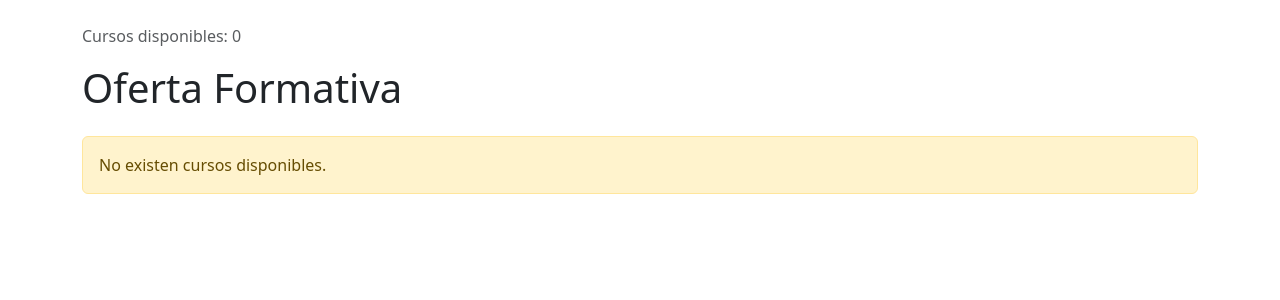
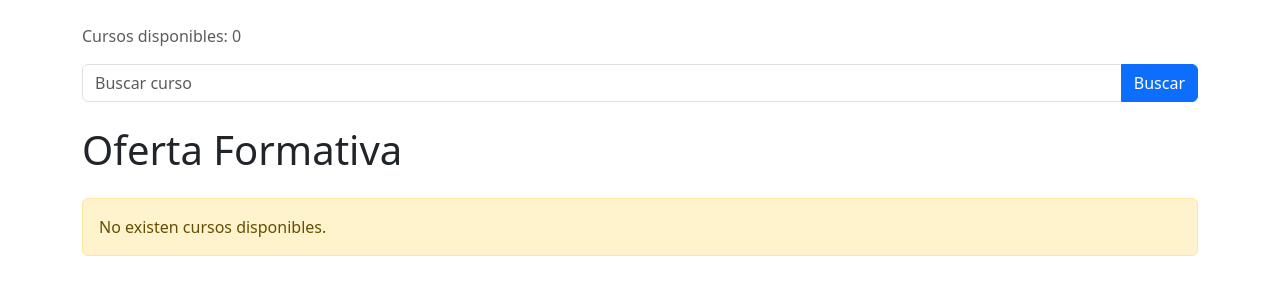
Before and after one commit to DannoEery/gestion_formacion, a Django app: page /cursos/ in a window 1280 px wide. Shown: the part 56-356 px from the top of the page. Run offline with Django 5.2, Linux system fonts and the light colour scheme; data that the repository does not hold is empty; parts of the project's set-up code (start-up, migrations or seed data) failed here and were passed over; some libraries are stand-ins or nearby versions.

Commit message:
Modificado views.py

```diff
--- a/templates/cursos/lista_cursos.html
+++ b/templates/cursos/lista_cursos.html
@@ -13,6 +13,16 @@ Cursos
     Cursos disponibles: {{ total_cursos }}
 </p>
 {# Muestra el total de cursos activos enviados desde la vista #}
+
+<form method="get">
+    <div class="input-group mb-4">
+        <input type="text" name="buscar" class="form-control" placeholder="Buscar curso"
+            value="{{ request.GET.buscar }}">
+        <button class="btn btn-primary">
+            Buscar
+        </button>
+    </div>
+</form>
 
 <h1 class="mb-4">
     Oferta Formativa
```
